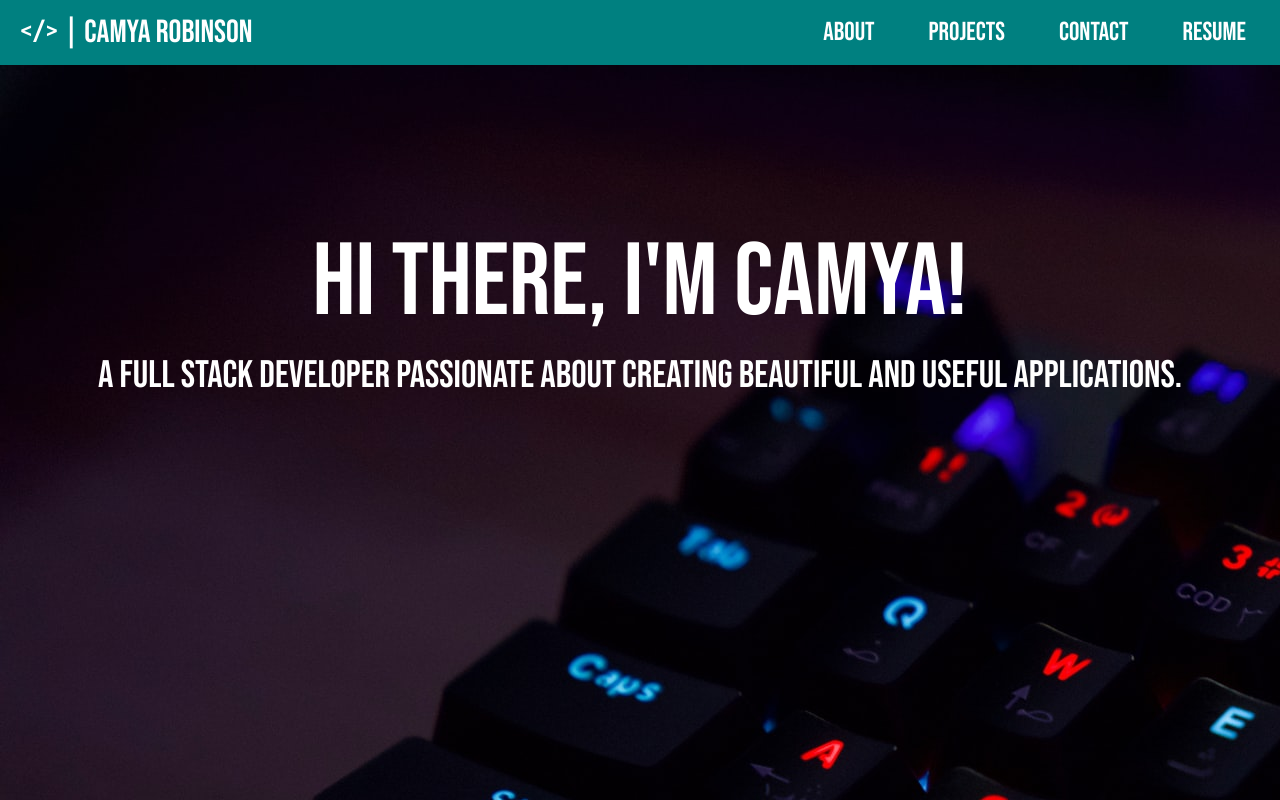
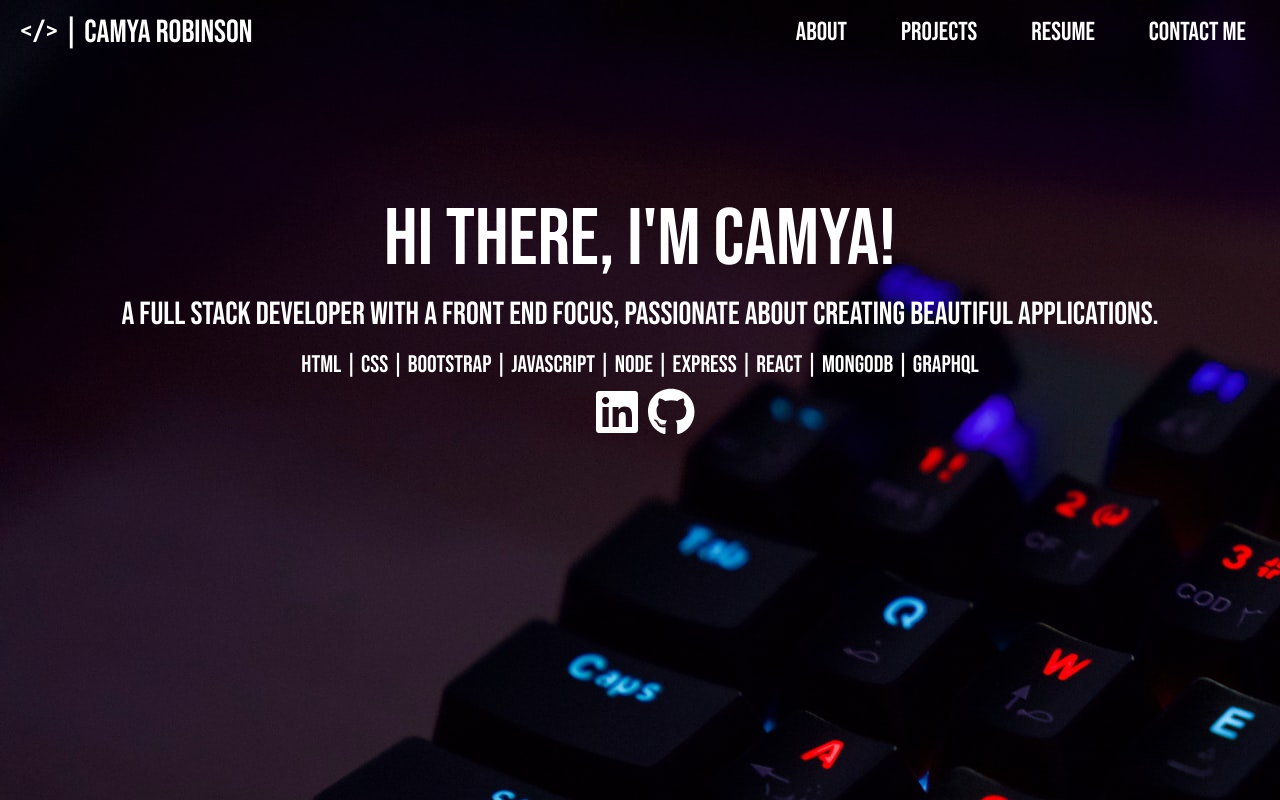
Before and after one commit to camyacodes/camyarobinson, a React (Create React App) app: page / in a window 1280 px wide. Built offline with nearby package versions, Linux system fonts and the light colour scheme.

Commit message:
about section finished

```diff
--- a/package.json
+++ b/package.json
@@ -4,12 +4,14 @@
   "private": true,
   "dependencies": {
     "@fortawesome/fontawesome-svg-core": "^6.1.1",
+    "@fortawesome/free-brands-svg-icons": "^6.1.1",
     "@fortawesome/free-regular-svg-icons": "^6.1.1",
     "@fortawesome/free-solid-svg-icons": "^6.1.1",
     "@fortawesome/react-fontawesome": "^0.1.18",
     "@testing-library/jest-dom": "^5.16.4",
     "@testing-library/react": "^12.1.4",
     "@testing-library/user-event": "^13.5.0",
+    "babel-plugin-macros": "^3.1.0",
     "bootstrap": "^5.1.3",
     "cross-env": "^7.0.3",
     "react": "^18.0.0",
--- a/src/components/NavbarComp/index.js
+++ b/src/components/NavbarComp/index.js
@@ -26,10 +26,10 @@ export default function NavbarComp() {
 						<Link to="/projects">Projects</Link>
 					</li>
 					<li>
-						<Link to="/contact">Contact</Link>
+						<Link to="/resume">Resume</Link>
 					</li>
 					<li>
-						<Link to="/resume">Resume</Link>
+						<Link to="/contact">Contact Me</Link>
 					</li>
 				</div>
 			</ul>
--- a/src/components/NavbarComp/style.css
+++ b/src/components/NavbarComp/style.css
@@ -14,7 +14,7 @@ li {
     align-items: center;
     justify-content: space-between;
     padding: 20px;
-    background-color: teal;
+
     color: #fff;
    }
    .nav-links {
@@ -80,7 +80,7 @@ input[type=checkbox]{
     user-select: none;
    }
    /* APPLYING MEDIA QUERIES */
-   @media (max-width: 768px) {
+   @media (max-width: 800px) {
    .menu {
     display:none;
     position: absolute;
--- a/src/components/ProjectCards/style.css
+++ b/src/components/ProjectCards/style.css
@@ -1,6 +1,7 @@
 
 img {
   filter: brightness(75%);
+  max-width: 100%;
 }
 
 .project-card {
--- /dev/null
+++ b/src/pages/About.css
@@ -0,0 +1,9 @@
+.about-pic {
+    max-width: 30%;
+    height:auto
+}
+
+.flex-box {
+    display: flex;
+
+}
--- a/src/pages/About.js
+++ b/src/pages/About.js
@@ -1,7 +1,44 @@
-import React from 'react'
+import React from "react";
+import "./About.css";
+import about_pic from "../assets/turtle_about_pic.jpg";
 
 export default function About() {
-  return (
-    <div>About</div>
-  )
+	return (
+		<div className="box">
+			<section class="py-5 text-white">
+				<div class="container px-4 px-lg-5 my-5">
+					<div class="row gx-4 gx-lg-5 align-items-center">
+						<div class="col-md-6">
+							<img
+								class="card-img-top mb-5 mb-md-0"
+								src={about_pic}
+								alt="cat"
+							/>
+						</div>
+						<div class="col-md-6">
+							<h1 class="display-5 fw-bolder">About Me</h1>
+							<p class="lead bg-black">
+								I'm Mya, a Full Stack Developer from Jacksonville, Florida. My
+								coding journey started in college when I took Quantitative
+								Population Ecology, a course required for my major in Wildlife
+								Ecology and Conservation. It was there that I learned my first
+								programming language, R, and from then on I was hooked!{" "}
+								<br></br> <br></br> I am passionate about coding because I enjoy
+								solving real world problems and having the solution right at my
+								fingertips, waiting to be written. I am a full stack developer,
+								but I gravitate more towards the front-end. Front-end
+								development challenges me creatively to style applications that
+								are not only aesthetically pleasing, but functional and
+								efficient. My desire to create the best user experience coupled
+								with my back-end skills means I can fully actualize any vision
+								for any project that I may have. I am committed to constantly
+								learning and excited to continue refining my skills with the
+								right company.
+							</p>
+						</div>
+					</div>
+				</div>
+			</section>
+		</div>
+	);
 }
--- a/src/pages/HomePage/Home.css
+++ b/src/pages/HomePage/Home.css
@@ -8,14 +8,23 @@ body {
     justify-content: center;
     align-items: center;
     height: 500px;
+    color: white;
 }
 
 .title {
     color: white;
-    font-size: 8vw;
+    font-size: 10vh;
 }
 
 .description {
     color: white;
-    font-size: 3vw;
+    font-size: 4vh;
 }
+
+.icon {
+    margin-left: 10px;
+}
+
+.icon:hover {
+    opacity: 0.5;
+}
--- a/src/pages/HomePage/Home.js
+++ b/src/pages/HomePage/Home.js
@@ -1,15 +1,35 @@
-import React from 'react'
-import TypeWriter from '../../components/TypeWriter'
-import './Home.css'
-import { FontAwesomeIcon } from '@fortawesome/react-fontawesome'
+import React from "react";
+import TypeWriter from "../../components/TypeWriter";
+import "./Home.css";
+import { FontAwesomeIcon } from "@fortawesome/react-fontawesome";
+import { faLinkedin, faGithub } from "@fortawesome/free-brands-svg-icons";
 
 export default function Home() {
-  return (
-    <div className='homebox'>
-      <h1 className='title'>Hi there, I'm Camya!</h1>
-      <h1 className='description'>A Full Stack Developer passionate about creating beautiful and useful applications.</h1>
-
-    </div>
-
-  )
+	return (
+		<div className="homebox">
+			<h1 className="title">Hi there, I'm Camya!</h1>
+			<h2 className="description">
+				A Full Stack Developer with a Front End Focus, passionate about creating beautiful
+				applications.
+      </h2>
+      <h1></h1>
+      <h4>HTML | CSS | BOOTSTRAP | JAVASCRIPT | NODE | EXPRESS | REACT | MONGODB | GRAPHQL </h4>
+			<div>
+				<a href="https://www.linkedin.com/in/camya-r-b19ab1b3/" target="_blank">
+					<FontAwesomeIcon
+						className="icon"
+						icon={faLinkedin}
+						size="3x"
+					></FontAwesomeIcon>
+				</a>
+				<a href="https://github.com/camyacodes" target="_blank">
+					<FontAwesomeIcon
+						className="icon"
+						icon={faGithub}
+						size="3x"
+					></FontAwesomeIcon>
+				</a>
+			</div>
+		</div>
+	);
 }
```
Also changed, not shown: 2 other files (tests, documents, lock files or other folders).
